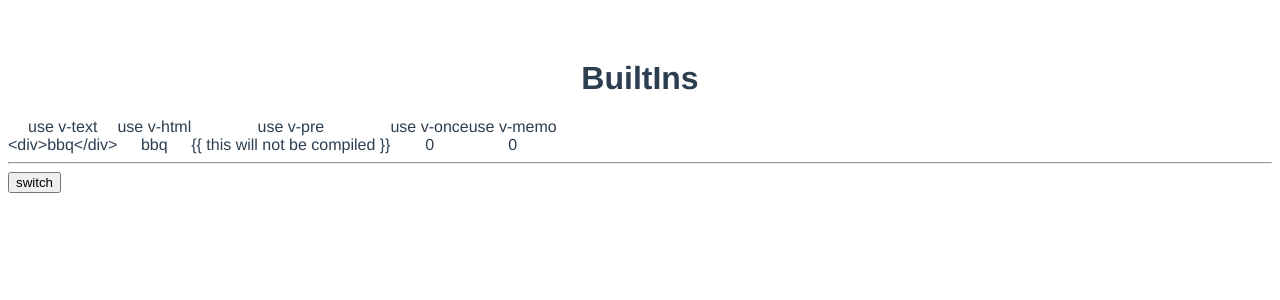
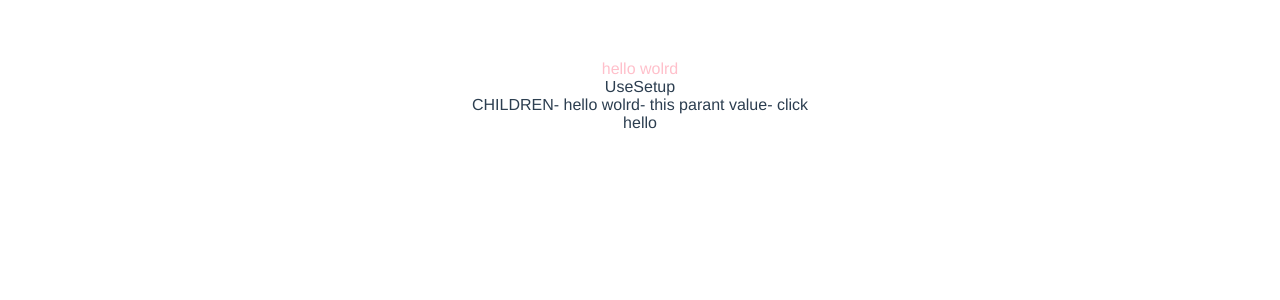
Before and after one commit to jxhhdx/demo-vue, a Vue app: page / in a window 1280 px wide. Shown: the top 300 px of the page. Built offline with nearby package versions, Linux system fonts and the light colour scheme.

Commit message:
chore: use setup

```diff
--- a/src/App.vue
+++ b/src/App.vue
@@ -4,6 +4,7 @@ import GeneralApi from './components/GeneralApi.vue';
 import CompositionApi from './components/CompositionApi/index.vue';
 import OptionApi from './components/OptionApi/index.vue';
 import BuiltIns from './components/BuiltIns/index.vue';
+import SingleFileComponent from './components/SingleFileComponent/index.vue'
 
 export default {
   components: {
@@ -11,8 +12,9 @@ export default {
     GeneralApi,
     CompositionApi,
     OptionApi,
-    BuiltIns
-  },
+    BuiltIns,
+    SingleFileComponent,
+},
 }
 
 </script>
@@ -31,7 +33,8 @@ export default {
       </template>
     </composition-api> -->
     <!-- <option-api id="穿透" /> -->
-    <built-ins />
+    <!-- <built-ins /> -->
+    <single-file-component />
   </div>
 </template>
 
--- /dev/null
+++ b/src/components/SingleFileComponent/SyntaxSpecifition/common/bbq.css
@@ -0,0 +1,3 @@
+.block2 {
+  color: pink;
+}
--- /dev/null
+++ b/src/components/SingleFileComponent/SyntaxSpecifition/common/bbq.html
@@ -0,0 +1,3 @@
+<div class="block2">
+  {{ cnn }}
+</div>
--- /dev/null
+++ b/src/components/SingleFileComponent/SyntaxSpecifition/common/bbq.js
@@ -0,0 +1,5 @@
+export default {
+  data() {
+    return { cnn: 'hello wolrd' };
+  }
+}
--- /dev/null
+++ b/src/components/SingleFileComponent/SyntaxSpecifition/index.vue
@@ -0,0 +1,3 @@
+<template src="./common/bbq.html"></template>
+<script src="./common/bbq.js"></script>
+<style src="./common/bbq.css"></style>
--- /dev/null
+++ b/src/components/SingleFileComponent/UseSetup/common/Children.vue
@@ -0,0 +1,28 @@
+<template>
+  CHILDREN-
+  {{ bbq }}-
+  {{ bbc }}-
+  <span
+    @click="onClick"
+    style="cursor: pointer;"
+    :ref="onRef"
+  >
+    click
+  </span>
+</template>
+<script setup>
+import { ref } from 'vue';
+const bbq = ref('hello wolrd');
+const props = defineProps({ bbc: String });
+const emit = defineEmits(['bbq996']);
+const onClick = () => {
+  emit('bbq996');
+}
+const onRef = (el) => {
+  console.log('onRef', el);
+}
+const gebiClick = () => {
+  console.log('好好得东西，我很开心');
+}
+defineExpose({ gebiClick })
+</script>
--- /dev/null
+++ b/src/components/SingleFileComponent/UseSetup/index.vue
@@ -0,0 +1,62 @@
+<template>
+  UseSetup<br />
+  <BbqChildren ref="bbqRef" bbc="this parant value" @bbq996="onBbq996" /><br />
+  <div @click="onUseChildren">hello</div>
+</template>
+<!-- <script setup lang="ts">
+import { ref } from 'vue';
+import BbqChildren from './common/Children.vue';
+const bbqRef = ref(null);
+const vMyDirective = {
+  beforeMount: (el: HTMLElement) => {
+    // 在元素上做些操作
+    el.style.color = 'red';
+  }
+}
+const onBbq996 = () => {
+  console.log('onBbq996');
+}
+const onUseChildren = () => {
+  // 触发成功
+  bbqRef.value.gebiClick();
+}
+</script> -->
+<script lang="ts">
+import { ref } from 'vue';
+import BbqChildren from './common/Children.vue';
+export default {
+  components: { BbqChildren },
+  // directives: {
+  //   vMyDirective : {
+  //     beforeMount: (el: HTMLElement) => {
+  //       // 在元素上做些操作
+  //       el.style.color = 'red';
+  //     }
+  //   }
+  // },
+  data() {
+    return {
+      bbqRef: null,
+    }
+  },
+  methods: {
+    onUseChildren() {
+      // this.$ref.bbqRef.gebiClick();
+      console.log('====================================');
+      console.log(this.$refs.bbqRef.gebiClick());
+      console.log('====================================');
+    }
+  },
+  setup() {
+    // const bbqRef = ref(null);
+    const onBbq996 = () => {
+      console.log('onBbq996');
+    }
+    // const onUseChildren = () => {
+    //   // 触发成功
+    //   bbqRef.value.gebiClick();
+    // }
+    return { onBbq996 };
+  }
+}
+</script>
--- /dev/null
+++ b/src/components/SingleFileComponent/index.vue
@@ -0,0 +1,13 @@
+<template>
+  <syntax-specifition />
+  <use-setup />
+</template>
+
+<script lang="ts">
+import SyntaxSpecifition from './SyntaxSpecifition/index.vue';
+import UseSetup from './UseSetup/index.vue';
+
+export default {
+  components: { SyntaxSpecifition, UseSetup }
+}
+</script>
```
